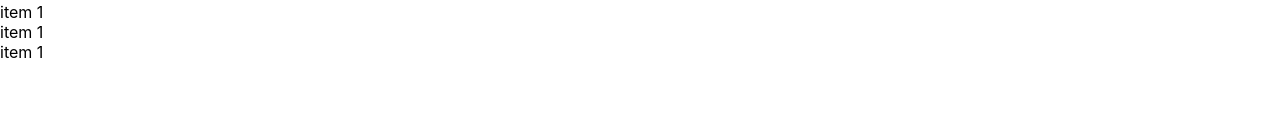
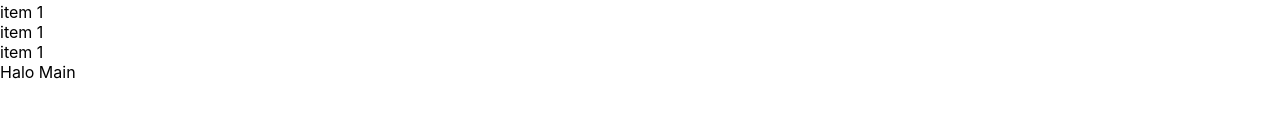
Before and after one commit to milli021k/Scrimba, a React (Create React App) app: page / in a window 1280 px wide. Shown: the part 167-300 px from the top of the page. Built offline with nearby package versions, Linux system fonts and the light colour scheme.

Commit message:
added to main from vs

```diff
--- a/src/App.js
+++ b/src/App.js
@@ -11,7 +11,7 @@
    <>
  <NavBar />
  <Main/>
-
+<div> Halo Main</div>
  </>
   );
 }
```
